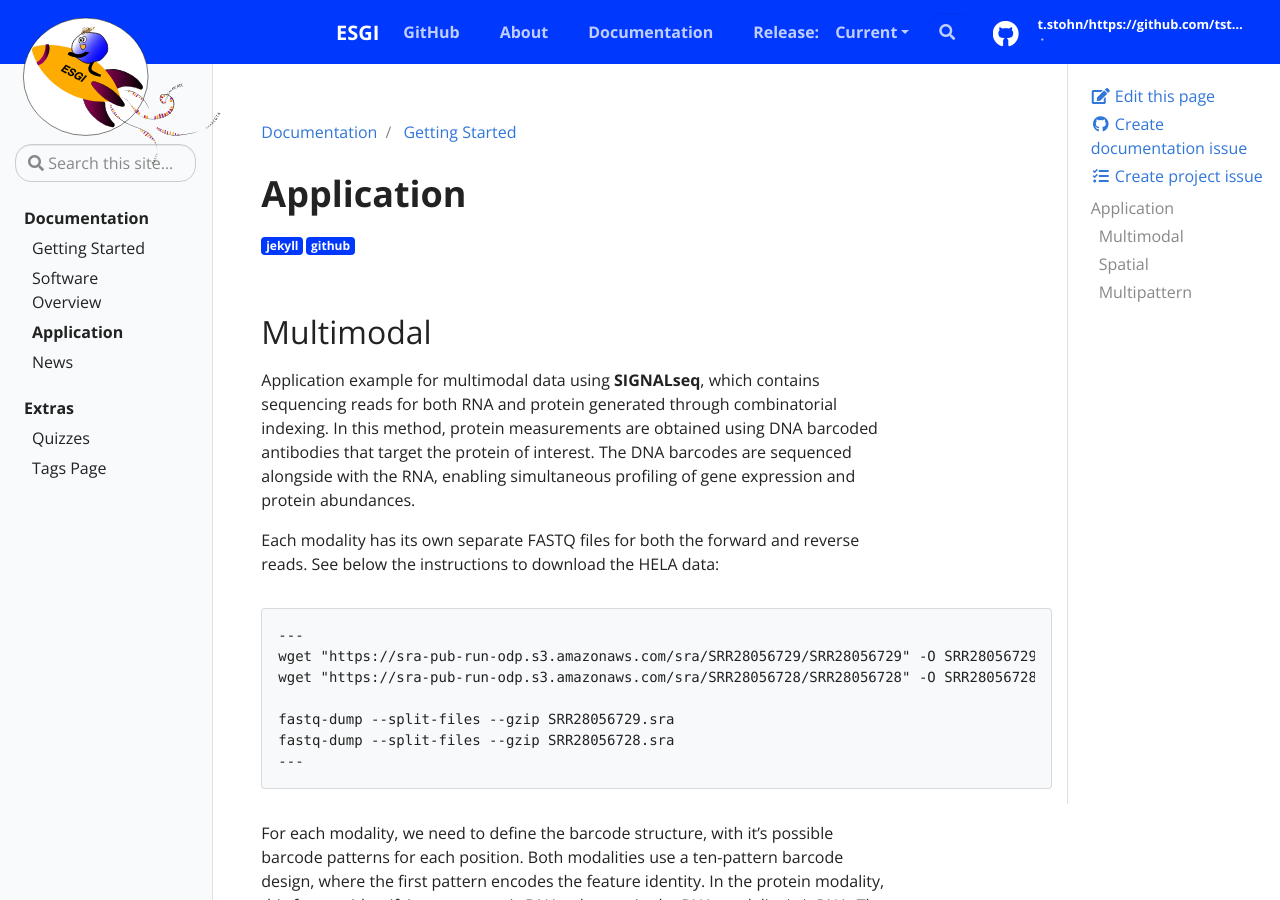
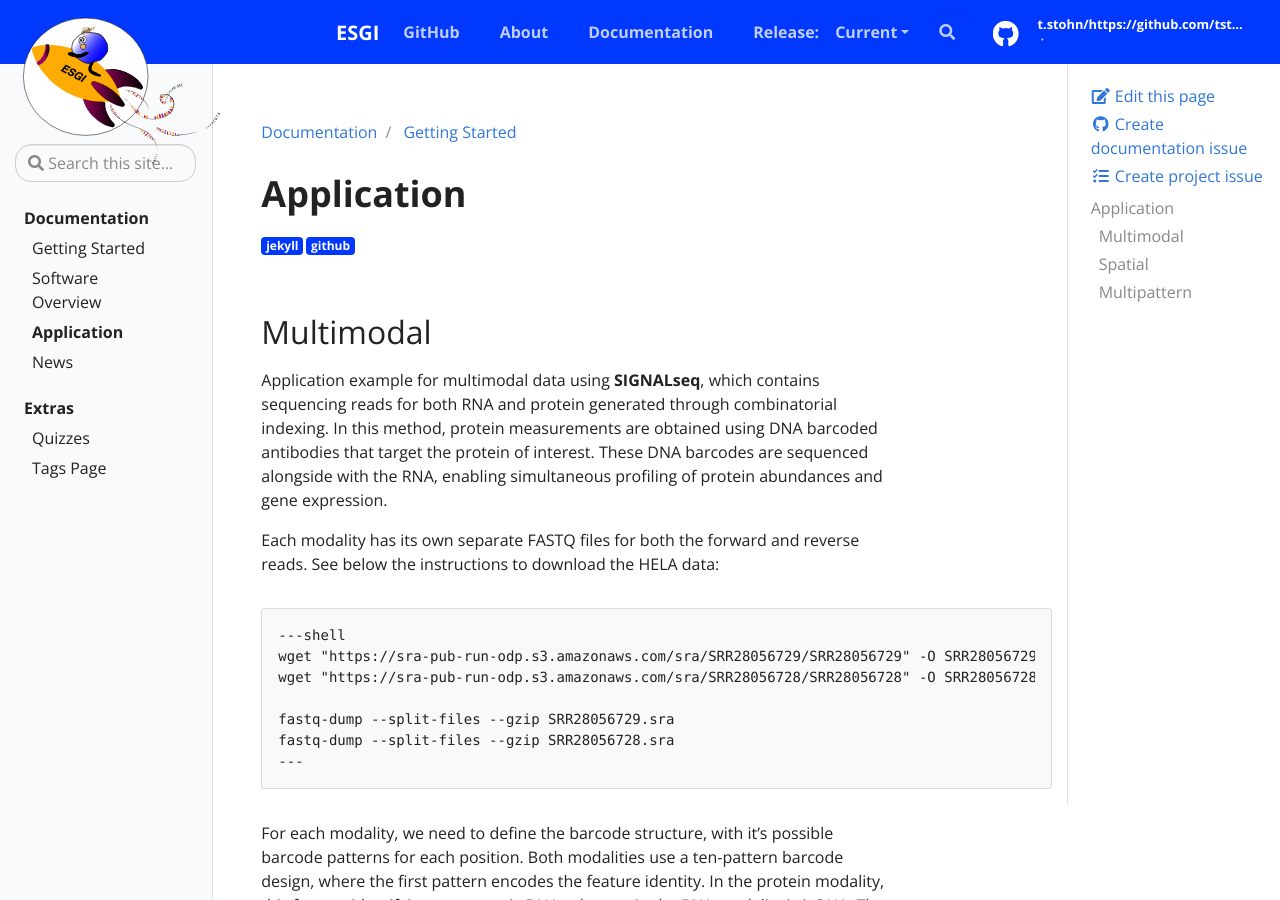
Before and after one commit to tstohn/ESGI.documentation, a Jekyll site: the page built from _docs/application.md, in a window 1280 px wide and 900 px high. Built offline with Jekyll 4.4.1, drawn with Linux system fonts in a browser that asks for light colours.

Commit message:
test shell

````diff
--- a/_docs/application.md
+++ b/_docs/application.md
@@ -11,11 +11,11 @@ description: Getting started with Docsy Jekyll
 
 ## Multimodal
 
-Application example for multimodal data using **SIGNALseq**, which contains sequencing reads for both RNA and protein generated through combinatorial indexing. In this method, protein measurements are obtained using DNA barcoded antibodies that target the protein of interest. The DNA barcodes are sequenced alongside with the RNA, enabling simultaneous profiling of gene expression and protein abundances.
+Application example for multimodal data using **SIGNALseq**, which contains sequencing reads for both RNA and protein generated through combinatorial indexing. In this method, protein measurements are obtained using DNA barcoded antibodies that target the protein of interest. These DNA barcodes are sequenced alongside with the RNA, enabling simultaneous profiling of protein abundances and gene expression.
 
 Each modality has its own separate FASTQ files for both the forward and reverse reads. See below the instructions to download the HELA data:
 ```
----
+---shell
 wget "https://sra-pub-run-odp.s3.amazonaws.com/sra/SRR28056729/SRR28056729" -O SRR28056729.sra # Transcripts
 wget "https://sra-pub-run-odp.s3.amazonaws.com/sra/SRR28056728/SRR28056728" -O SRR28056728.sra # Proteins
 
````
